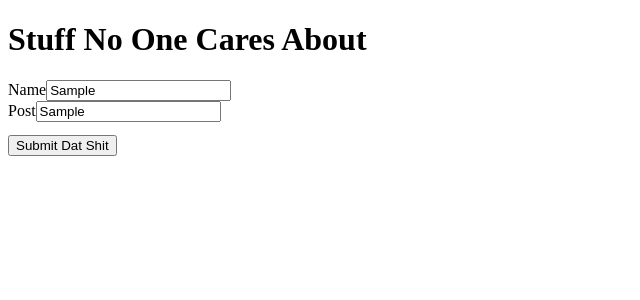
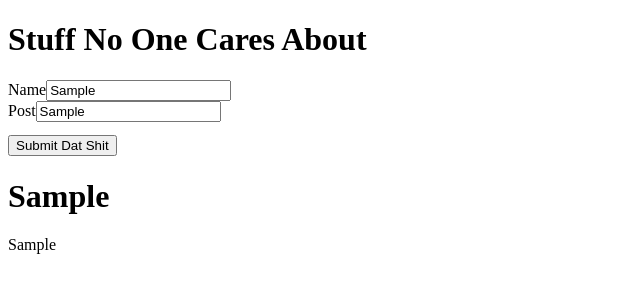
Before and after one commit to TPavZ/dCC_Social_Feed_Project, a React (Create React App) app: page / in a window 1280 px wide. Both pictures are taken after typing "Sample", "Sample" into the empty fields and a click on the button "Submit Dat Shit". Shown: the top 300 px of the page, without its empty margins (0-640 px from the left). Built offline with nearby package versions, Linux system fonts and the light colour scheme.

Commit message:
Added PostDisplay component, this is the base of the post display form.

```diff
--- a/src/App.js
+++ b/src/App.js
@@ -1,12 +1,13 @@
 import React, { useState } from "react";
 import PostEntry from "./Components/PostEntry/PostEntry";
+import PostDisplay from "./Components/PostDisplay/PostDisplay";
 
 function App() {
 
-  const [entries, setEntries] = useState([{ name: " ", post: " " }])
+  const [entries, setEntries] = useState([/* { name: "TEST text", post: "TEST text" } */])
 
   function addNewPost(entry) {
-    let tempEntries = [...entries, entry];
+    let tempEntries = [entry, ...entries];
     setEntries(tempEntries);
   }
 
@@ -14,6 +15,7 @@ function App() {
     <div>
       <h1>Stuff No One Cares About</h1>
       <PostEntry addNewPost={addNewPost} />
+      <PostDisplay parentPosts={entries} />
     </div>
   );
 }
--- /dev/null
+++ b/src/Components/PostDisplay/PostDisplay.jsx
@@ -0,0 +1,13 @@
+const PostDisplay = (props) => {
+    return (
+        props.parentPosts.map((entry) => {
+            return (
+                <div>
+                    <h1>{entry.name}</h1>
+                    <p>{entry.post}</p>
+                </div>
+            )
+        }));
+}
+
+export default PostDisplay;
```
